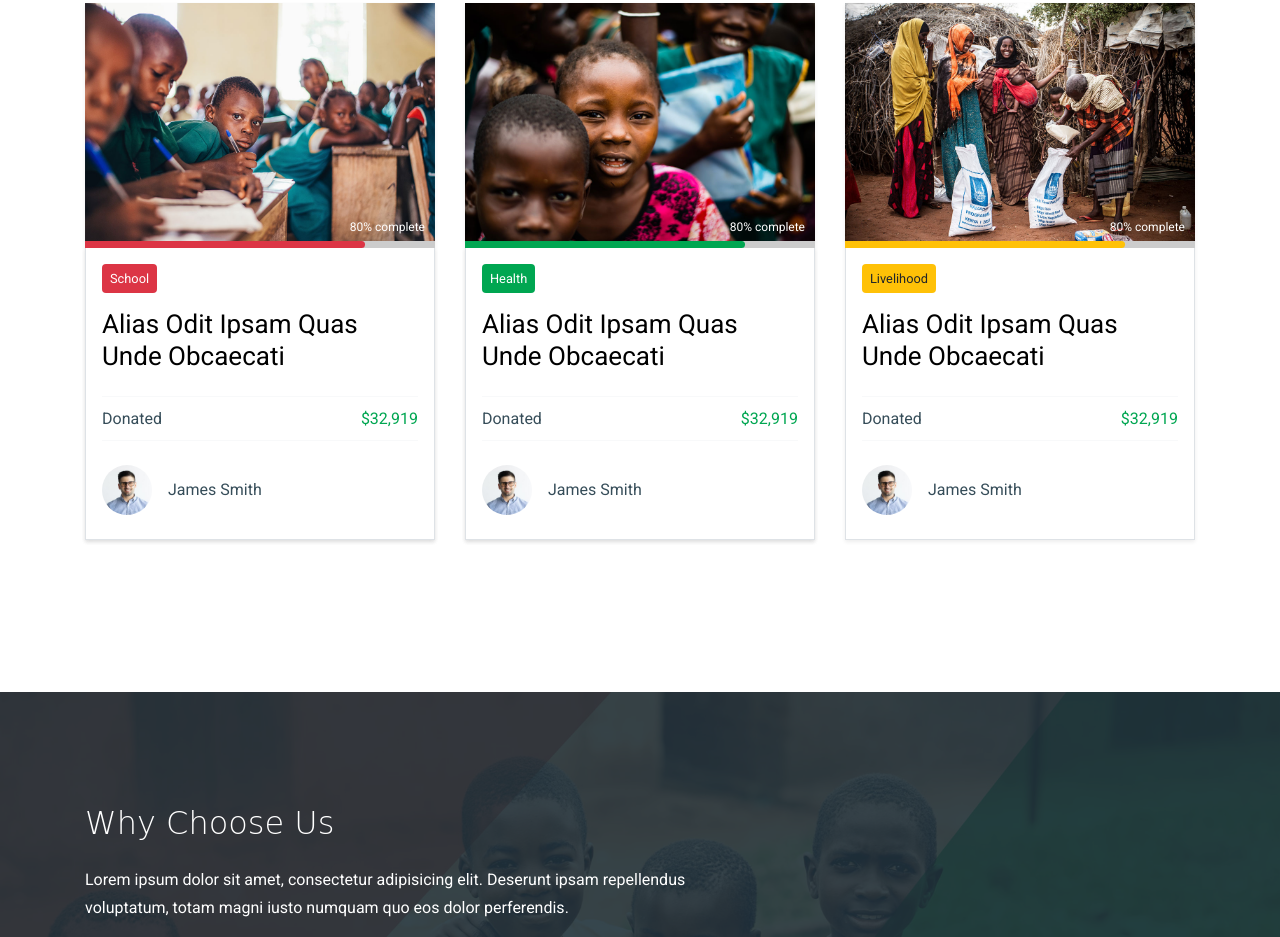
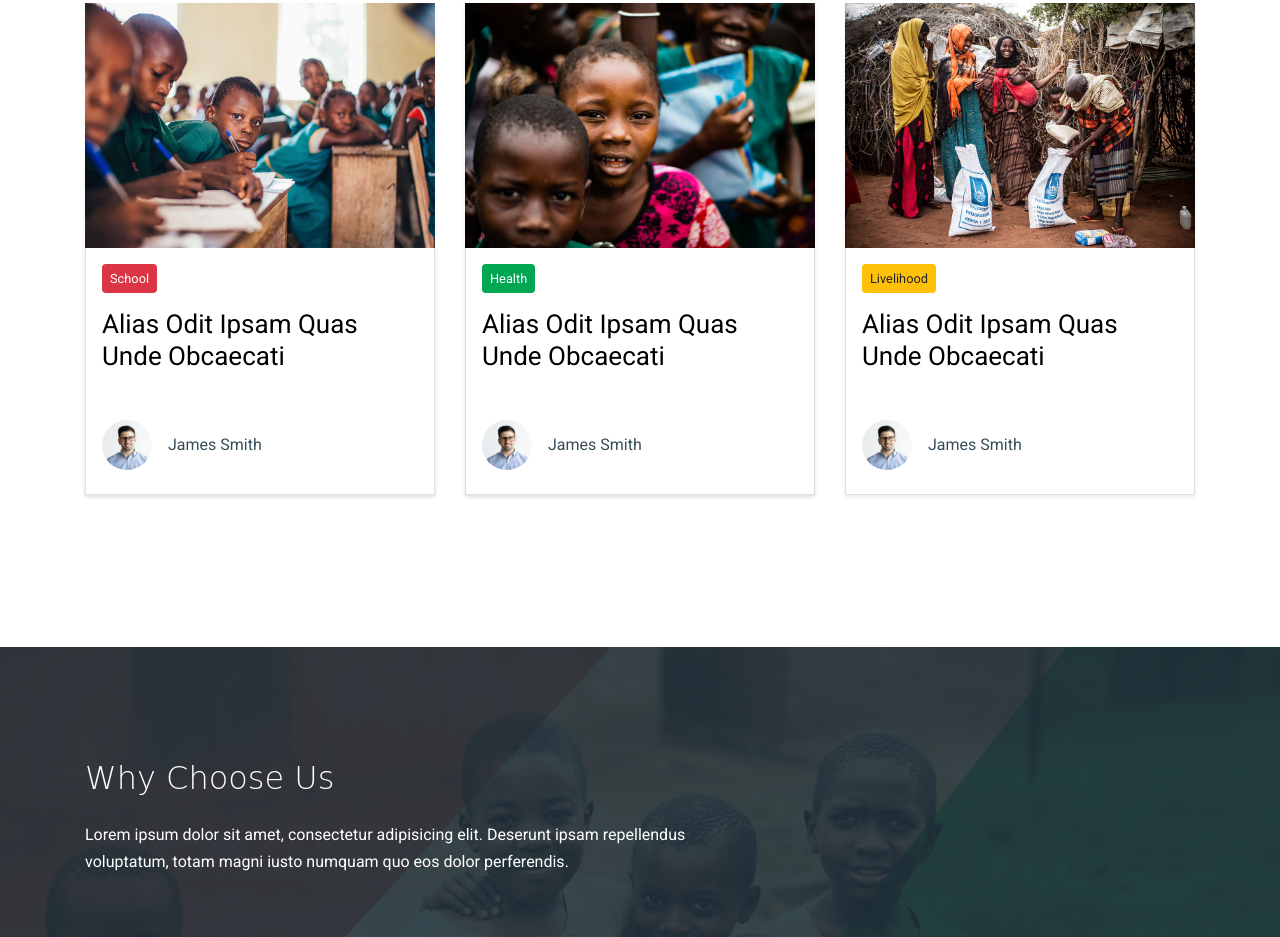
Before and after one commit to ajayDchandra/Englighting-lives, a plain HTML site: page index.html in a window 1280 px wide. Shown: the part 1466-2403 px from the top of the page. Drawn offline with Linux system fonts and the light colour scheme; files whose address does not match are found by name; a web font is replaced by a local one.

Commit message:
Simplified the homepage

```diff
--- a/index.html
+++ b/index.html
@@ -47,7 +47,6 @@
           <div class="row">
             <div class="col-md-6 text-md-left pl-0">
               <a href="#" class=" pr-3 pl-0">Home</a>
-              <a href="#" class="p-3">Events</a>
               <a href="#" class="p-3">Become A Volunteer</a>
             </div>
             <div class="col-md-6 text-md-right">
@@ -72,7 +71,7 @@
               <ul class="site-menu main-menu js-clone-nav ml-auto d-none d-lg-block">
                 <li class="active"><a href="index.html" class="nav-link">Home</a></li>
                 <li><a href="about.html" class="nav-link">About Us</a></li>
-                <li><a href="causes.html" class="nav-link">Our Causes</a></li>
+                <li><a href="about.html" class="nav-link">Events</a></li>
                 <li><a href="blog.html" class="nav-link">Blog</a></li>
                 <li><a href="contact.html" class="nav-link">Contact</a></li>
               </ul>
@@ -156,21 +155,11 @@
 
                 <a href="#" class="cause-link d-block">
                   <img src="images/img_1.jpg" alt="Image" class="img-fluid">
-                  <div class="custom-progress-wrap">
-                    <span class="caption">80% complete</span>
-                    <div class="custom-progress-inner">
-                      <div class="custom-progress bg-danger" style="width: 80%;"></div>
-                    </div>
-                  </div>
                 </a>
 
                 <div class="px-3 pt-3 border-top-0 border border shadow-sm">
                   <span class="badge-danger py-1 small px-2 rounded mb-3 d-inline-block">School</span>
                   <h3 class="mb-4"><a href="#">Alias Odit Ipsam Quas Unde Obcaecati</a></h3>
-                  <div class="border-top border-light border-bottom py-2 d-flex">
-                    <div>Donated</div>
-                    <div class="ml-auto"><strong class="text-primary">$32,919</strong></div>
-                  </div>
 
                   <div class="py-4">
                     <div class="d-flex align-items-center">
@@ -188,21 +177,11 @@
 
                 <a href="#" class="cause-link d-block">
                   <img src="images/img_2.jpg" alt="Image" class="img-fluid">
-                  <div class="custom-progress-wrap">
-                    <span class="caption">80% complete</span>
-                    <div class="custom-progress-inner">
-                      <div class="custom-progress bg-primary" style="width: 80%;"></div>
-                    </div>
-                  </div>
                 </a>
 
                 <div class="px-3 pt-3 border-top-0 border border shadow-sm">
                   <span class="badge-primary py-1 small px-2 rounded mb-3 d-inline-block">Health</span>
                   <h3 class="mb-4"><a href="#">Alias Odit Ipsam Quas Unde Obcaecati</a></h3>
-                  <div class="border-top border-light border-bottom py-2 d-flex">
-                    <div>Donated</div>
-                    <div class="ml-auto"><strong class="text-primary">$32,919</strong></div>
-                  </div>
 
                   <div class="py-4">
                     <div class="d-flex align-items-center">
@@ -221,21 +200,11 @@
 
                 <a href="#" class="cause-link d-block">
                   <img src="images/img_3.jpg" alt="Image" class="img-fluid">
-                  <div class="custom-progress-wrap">
-                    <span class="caption">80% complete</span>
-                    <div class="custom-progress-inner">
-                      <div class="custom-progress bg-warning" style="width: 80%;"></div>
-                    </div>
-                  </div>
                 </a>
 
                 <div class="px-3 pt-3 border-top-0 border border ">
                   <span class="badge-warning py-1 small px-2 rounded mb-3 d-inline-block">Livelihood</span>
                   <h3 class="mb-4"><a href="#">Alias Odit Ipsam Quas Unde Obcaecati</a></h3>
-                  <div class="border-top border-light border-bottom py-2 d-flex">
-                    <div>Donated</div>
-                    <div class="ml-auto"><strong class="text-primary">$32,919</strong></div>
-                  </div>
 
                   <div class="py-4">
                     <div class="d-flex align-items-center">
```
